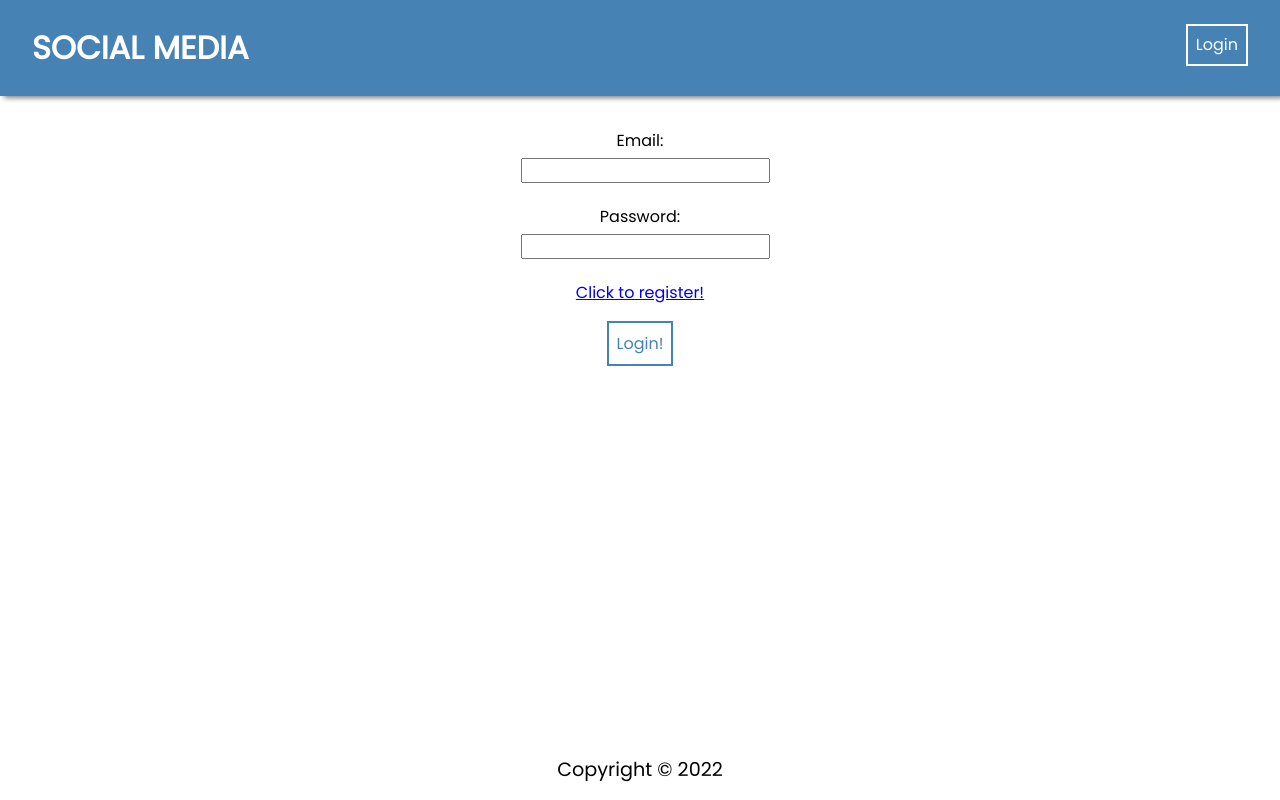
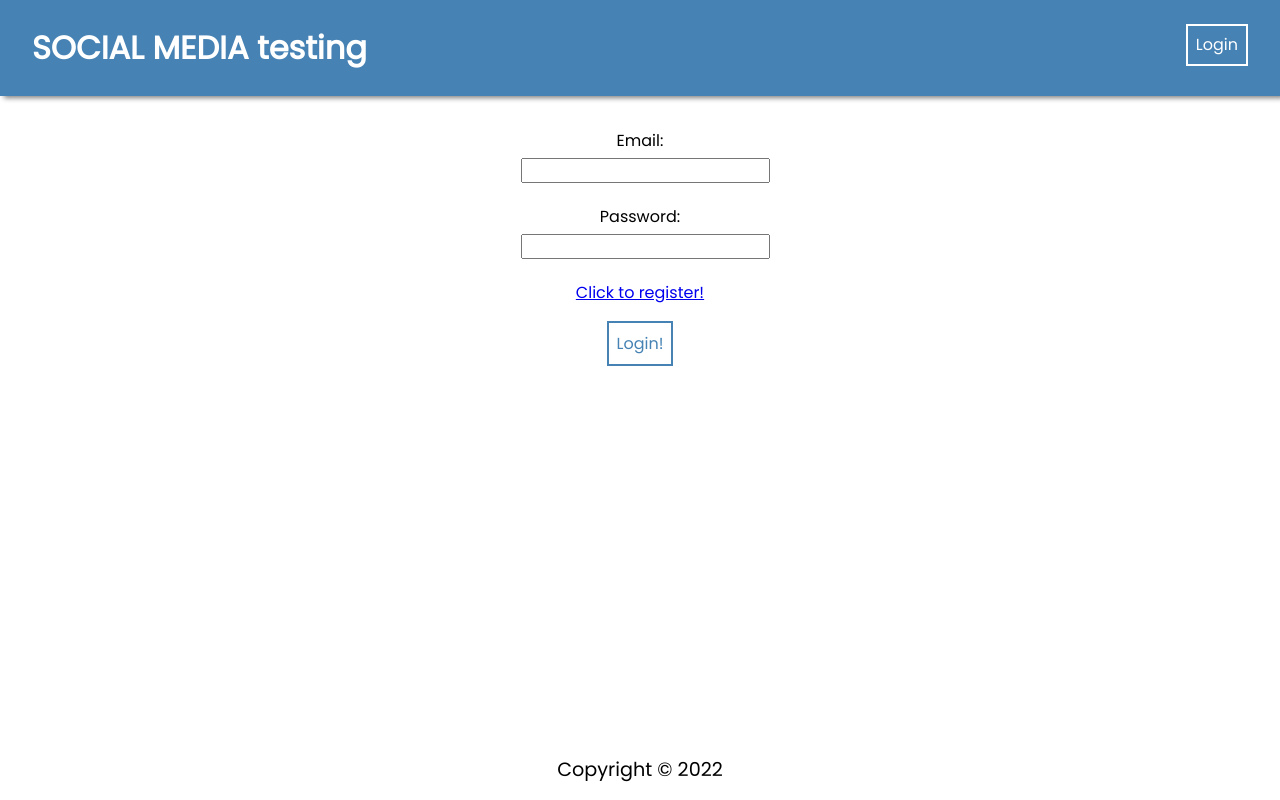
Before and after one commit to cdkrieg/ImpostersCodeBook, a React (Create React App) app in the folder frontend/: page /login in a window 1280 px wide. Built offline with nearby package versions, Linux system fonts and the light colour scheme.

Commit message:
testing git

```diff
--- a/frontend/src/components/NavBar/NavBar.jsx
+++ b/frontend/src/components/NavBar/NavBar.jsx
@@ -1,8 +1,10 @@
+import "./NavBar.css";
+
+import { Link, useNavigate } from "react-router-dom";
+
+import AuthContext from "../../context/AuthContext";
 import React from "react";
 import { useContext } from "react";
-import { useNavigate, Link } from "react-router-dom";
-import AuthContext from "../../context/AuthContext";
-import "./NavBar.css";
 
 const Navbar = () => {
   const { logoutUser, user } = useContext(AuthContext);
@@ -12,7 +14,7 @@ const Navbar = () => {
       <ul>
         <li className="brand">
           <Link to="/" style={{ textDecoration: "none", color: "white" }}>
-            <b>SOCIAL MEDIA</b>
+            <b>SOCIAL MEDIA testing</b>
           </Link>
         </li>
         <li>
```
